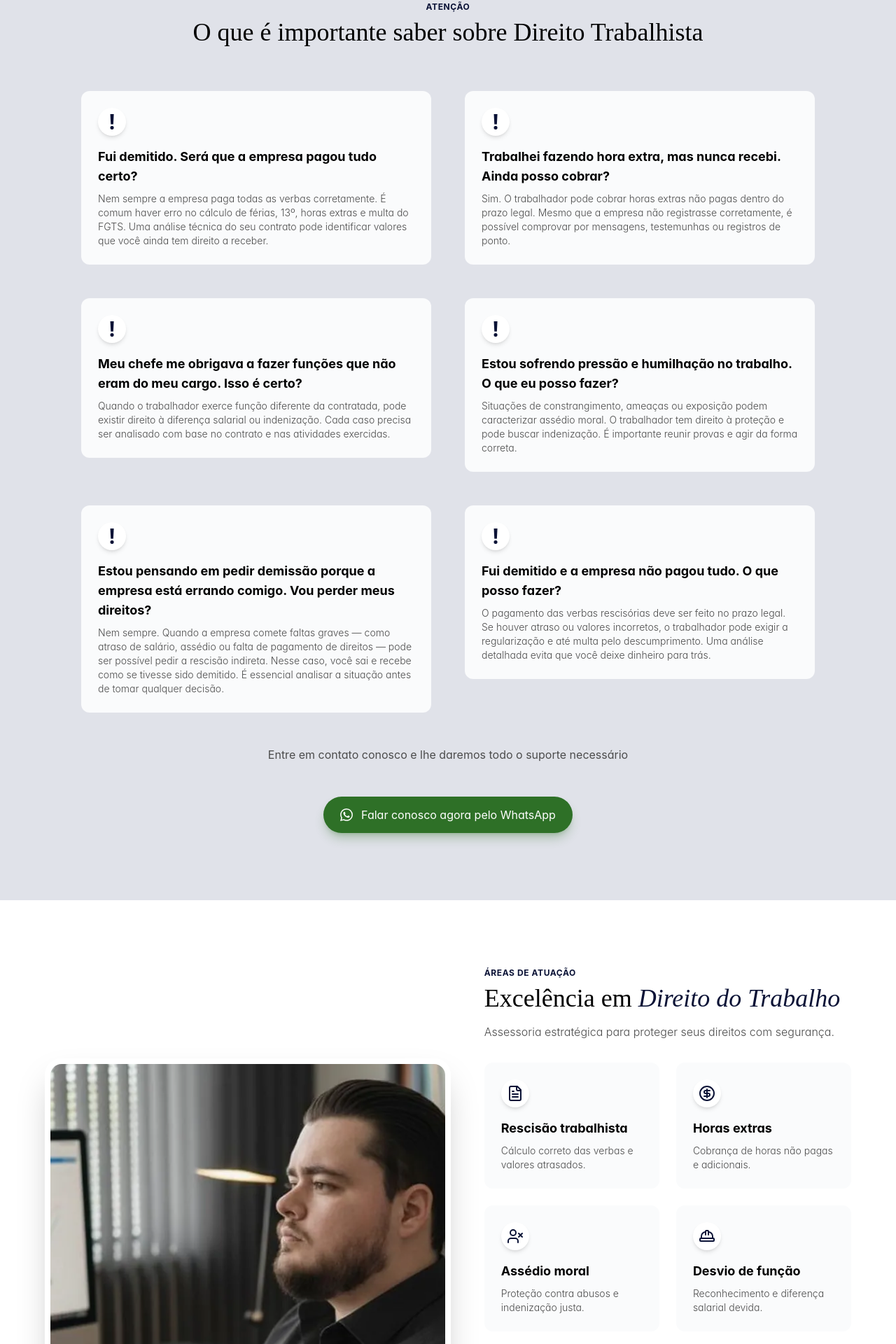
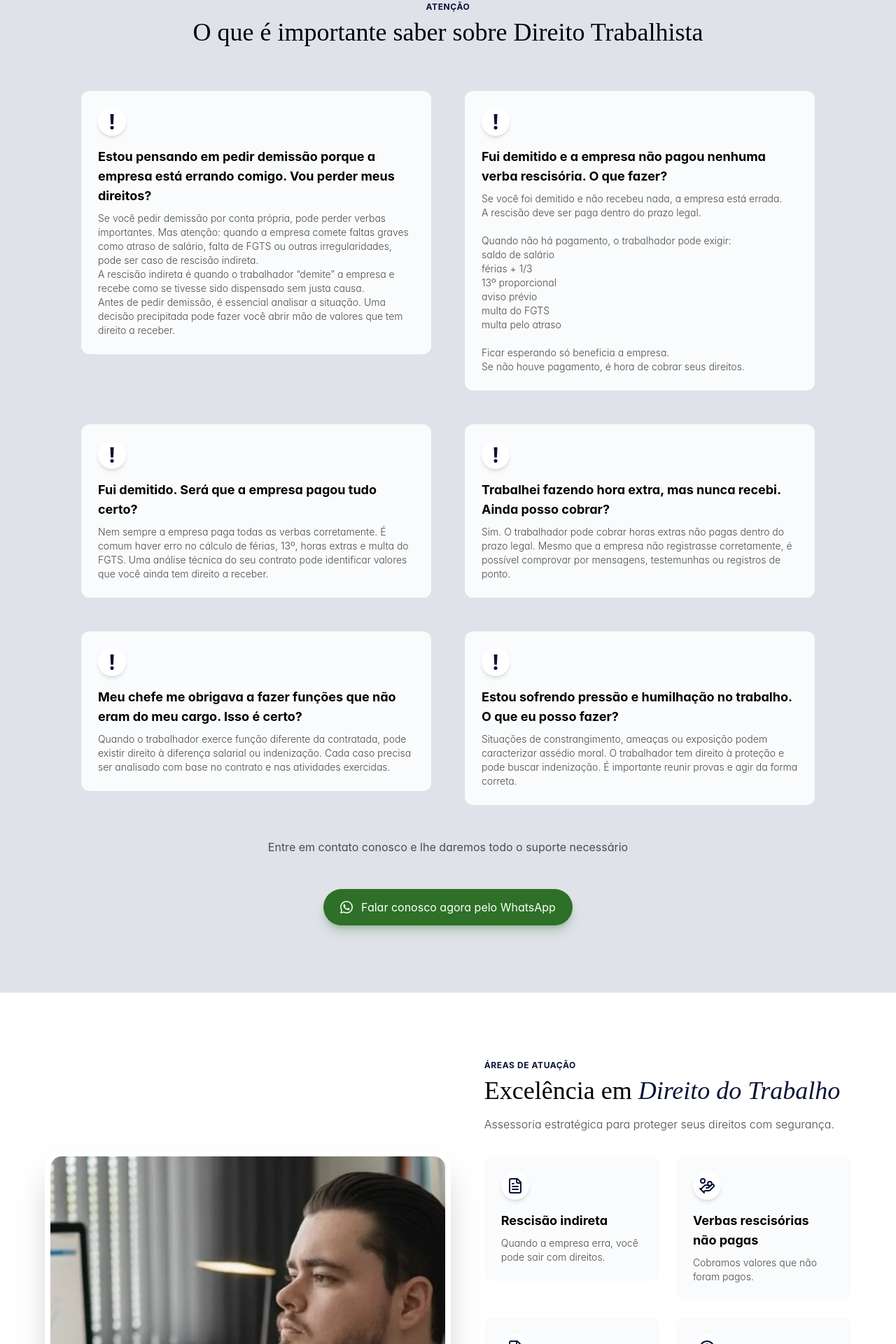
Before and after one commit to Paper-Street-Softwares/LPA-Andherson-de-Siqueira, a React (Vite) app: page / in a window 1280 px wide. Shown: the part 1095-3015 px from the top of the page at 70% size. Built offline with nearby package versions, Linux system fonts and the light colour scheme.

Commit message:
fix: Copy e ordem de cards alterados

```diff
--- a/src/content/content.jsx
+++ b/src/content/content.jsx
@@ -173,6 +173,55 @@ const content = {
       title: <>O que é importante saber sobre Direito Trabalhista</>,
       cards: {
         card1: {
+          title: (
+            <>
+              Estou pensando em pedir demissão porque a empresa está errando
+              comigo. Vou perder meus direitos?
+            </>
+          ),
+          paragraph: (
+            <>
+              Se você pedir demissão por conta própria, pode perder verbas
+              importantes. Mas atenção: quando a empresa comete faltas graves
+              como atraso de salário, falta de FGTS ou outras irregularidades,
+              pode ser caso de rescisão indireta.
+              <br />A rescisão indireta é quando o trabalhador “demite” a
+              empresa e recebe como se tivesse sido dispensado sem justa causa.
+              <br />
+              Antes de pedir demissão, é essencial analisar a situação. Uma
+              decisão precipitada pode fazer você abrir mão de valores que tem
+              direito a receber.
+            </>
+          ),
+        },
+        card2: {
+          title: (
+            <>
+              Fui demitido e a empresa não pagou nenhuma verba rescisória. O que
+              fazer?
+            </>
+          ),
+          paragraph: (
+            <>
+              Se você foi demitido e não recebeu nada, a empresa está errada.
+              <br />A rescisão deve ser paga dentro do prazo legal.
+              <br />
+              <br />
+              Quando não há pagamento, o trabalhador pode exigir: <br />
+              saldo de salário <br />
+              férias + 1/3 <br />
+              13º proporcional <br />
+              aviso prévio <br />
+              multa do FGTS <br />
+              multa pelo atraso <br />
+              <br />
+              Ficar esperando só beneficia a empresa.
+              <br />
+              Se não houve pagamento, é hora de cobrar seus direitos.
+            </>
+          ),
+        },
+        card3: {
           title: <>Fui demitido. Será que a empresa pagou tudo certo?</>,
           paragraph: (
             <>
@@ -183,7 +232,7 @@ const content = {
             </>
           ),
         },
-        card2: {
+        card4: {
           title: (
             <>
               Trabalhei fazendo hora extra, mas nunca recebi. Ainda posso
@@ -199,7 +248,7 @@ const content = {
             </>
           ),
         },
-        card3: {
+        card5: {
           title: (
             <>
               Meu chefe me obrigava a fazer funções que não eram do meu cargo.
@@ -215,7 +264,7 @@ const content = {
             </>
           ),
         },
-        card4: {
+        card6: {
           title: (
             <>
               Estou sofrendo pressão e humilhação no trabalho. O que eu posso
@@ -228,36 +277,6 @@ const content = {
               caracterizar assédio moral. O trabalhador tem direito à proteção e
               pode buscar indenização. É importante reunir provas e agir da
               forma correta.
-            </>
-          ),
-        },
-        card5: {
-          title: (
-            <>
-              Estou pensando em pedir demissão porque a empresa está errando
-              comigo. Vou perder meus direitos?
-            </>
-          ),
-          paragraph: (
-            <>
-              Nem sempre. Quando a empresa comete faltas graves — como atraso de
-              salário, assédio ou falta de pagamento de direitos — pode ser
-              possível pedir a rescisão indireta. Nesse caso, você sai e recebe
-              como se tivesse sido demitido. É essencial analisar a situação
-              antes de tomar qualquer decisão.
-            </>
-          ),
-        },
-        card6: {
-          title: (
-            <>Fui demitido e a empresa não pagou tudo. O que posso fazer?</>
-          ),
-          paragraph: (
-            <>
-              O pagamento das verbas rescisórias deve ser feito no prazo legal.
-              Se houver atraso ou valores incorretos, o trabalhador pode exigir
-              a regularização e até multa pelo descumprimento. Uma análise
-              detalhada evita que você deixe dinheiro para trás.
             </>
           ),
         },
@@ -281,6 +300,36 @@ const content = {
       subtitleMessageFeature: <>ética trabalhista</>,
       cards: {
         card1: {
+          title: <>Rescisão indireta</>,
+          subtitle: <>Quando a empresa erra, você pode sair com direitos.</>,
+          description: (
+            <div>
+              A_Definir
+              <br />
+              <br />
+              A_Definir
+            </div>
+          ),
+          icon: <FileText />,
+          buttonLabelModal: "Fale Conosco",
+          buttonLabel: "Saiba Mais",
+        },
+        card2: {
+          title: <>Verbas rescisórias não pagas</>,
+          subtitle: <>Cobramos valores que não foram pagos.</>,
+          description: (
+            <div>
+              A_Definir
+              <br />
+              <br />
+              A_Definir
+            </div>
+          ),
+          icon: <HandCoins />,
+          buttonLabelModal: "Fale Conosco",
+          buttonLabel: "Saiba Mais",
+        },
+        card3: {
           title: <>Rescisão trabalhista</>,
           subtitle: <>Cálculo correto das verbas e valores atrasados.</>,
           description: (
@@ -295,7 +344,7 @@ const content = {
           buttonLabelModal: "Fale Conosco",
           buttonLabel: "Saiba Mais",
         },
-        card2: {
+        card4: {
           title: <>Horas extras</>,
           subtitle: <>Cobrança de horas não pagas e adicionais.</>,
           description: (
@@ -310,7 +359,7 @@ const content = {
           buttonLabelModal: "Fale Conosco",
           buttonLabel: "Saiba Mais",
         },
-        card3: {
+        card5: {
           title: <>Assédio moral</>,
           subtitle: <>Proteção contra abusos e indenização justa.</>,
           description: (
@@ -325,7 +374,7 @@ const content = {
           buttonLabelModal: "Fale Conosco",
           buttonLabel: "Saiba Mais",
         },
-        card4: {
+        card6: {
           title: <>Desvio de função</>,
           subtitle: <>Reconhecimento e diferença salarial devida.</>,
           description: (
@@ -340,7 +389,7 @@ const content = {
           buttonLabelModal: "Fale Conosco",
           buttonLabel: "Saiba Mais",
         },
-        card5: {
+        card7: {
           title: <>FGTS e 13º</>,
           subtitle: <>Valores não depositados podem ser cobrados.</>,
           description: (
@@ -355,7 +404,7 @@ const content = {
           buttonLabelModal: "Fale Conosco",
           buttonLabel: "Saiba Mais",
         },
-        card6: {
+        card8: {
           title: <>Acidente de trabalho</>,
           subtitle: <>Garantia de direitos e possível indenização.</>,
           description: (
@@ -367,36 +416,6 @@ const content = {
             </div>
           ),
           icon: <BriefcaseMedical />,
-          buttonLabelModal: "Fale Conosco",
-          buttonLabel: "Saiba Mais",
-        },
-        card7: {
-          title: <>Rescisão indireta</>,
-          subtitle: <>Quando a empresa erra, você pode sair com direitos.</>,
-          description: (
-            <div>
-              A_Definir
-              <br />
-              <br />
-              A_Definir
-            </div>
-          ),
-          icon: <FileText />,
-          buttonLabelModal: "Fale Conosco",
-          buttonLabel: "Saiba Mais",
-        },
-        card8: {
-          title: <>Verbas rescisórias não pagas</>,
-          subtitle: <>Cobramos valores que não foram pagos.</>,
-          description: (
-            <div>
-              A_Definir
-              <br />
-              <br />
-              A_Definir
-            </div>
-          ),
-          icon: <HandCoins />,
           buttonLabelModal: "Fale Conosco",
           buttonLabel: "Saiba Mais",
         },
```
